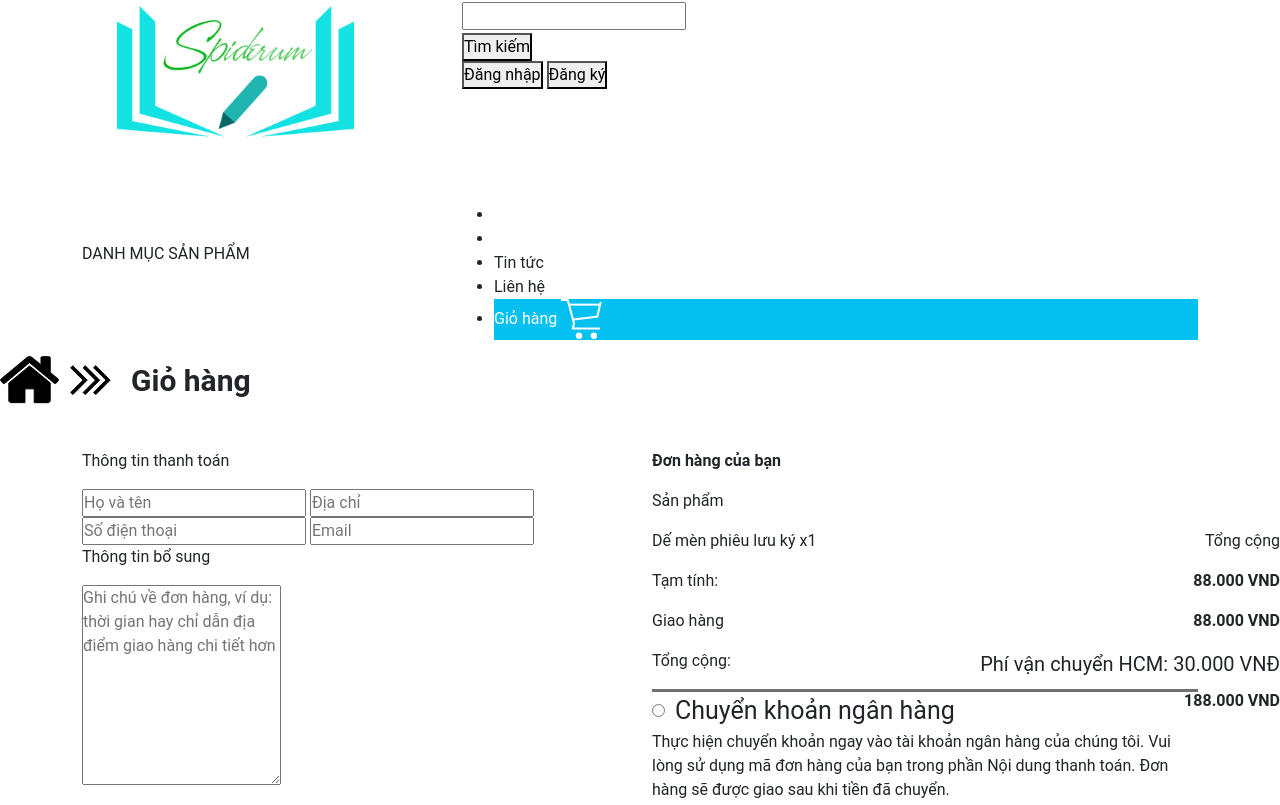
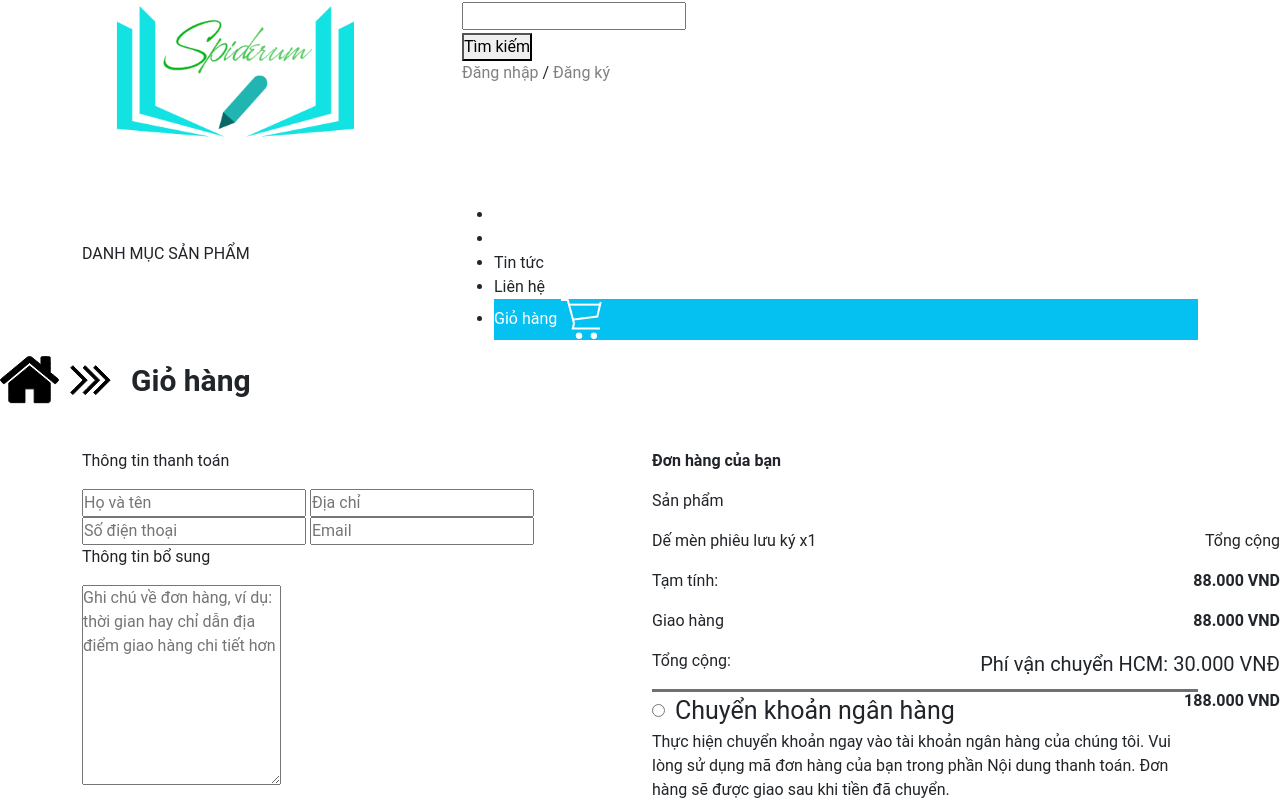
Before and after one commit to markmp163/bansach, a plain HTML site: page page/GioHang/giohang.html in a window 1280 px wide. Shown: the top 805 px of the page. Drawn offline with nearby package versions, Linux system fonts and the light colour scheme.

Commit message:
update dang nhap dang ky

```diff
--- a/page/GioHang/giohang.html
+++ b/page/GioHang/giohang.html
@@ -33,8 +33,9 @@
               <button class="style--button">Tìm kiếm</button>
             </div>
             <div class="action__inOut">
-              <button class="style--button style--mr";">Đăng nhập</button>
-              <button class="style--button">Đăng ký</button>
+              <a href="../DangNhap/DangNhap.html" style="text-decoration: none; color: #827F7F;">Đăng nhập</a>
+              /
+              <a href="../DangKy/DangKy.html" style="text-decoration: none; color: #827F7F;">Đăng ký</a>
             </div>
           </div>
         </div>
```
Also changed, not shown: page/CuaHang/index.html (+3 -1 lines), page/GioHang/emtyStore.html (+3 -1 lines), page/GioHang/index.html (+3 -1 lines), page/SanPham/sanpham.html (+3 -1 lines), page/ThanhToan/ThanhToan.html (+3 -2 lines).
